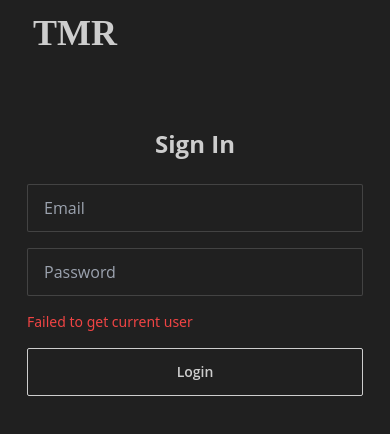
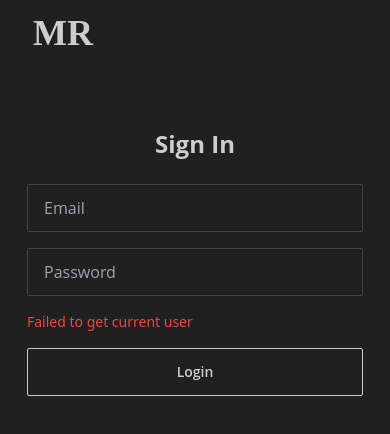
Before and after one commit to james-t-larson/measured-report-client, a Vue app: page /signIn in a window 390 px wide. Shown: the top 434 px of the page. Built offline with nearby package versions, Linux system fonts and the light colour scheme; no server answers; a web font is replaced by a local one.

Commit message:
chore(navbar): simplify brand text to 'Measured Report' and mobile acronym to 'MR'

```diff
--- a/src/components/Navbar.vue
+++ b/src/components/Navbar.vue
@@ -15,8 +15,8 @@
   <div class="navbar mx-5 w-auto">
     <div class="flex-1">
       <router-link :to="'/home'" class="btn btn-ghost prose text-4xl px-1 md:mr-3 md:pl-1 md:text-3xl">
-        <span class="md:inline hidden">The Measured Report</span>
-        <span class="md:hidden py-1">TMR</span>
+        <span class="md:inline hidden">Measured Report</span>
+        <span class="md:hidden py-1">MR</span>
       </router-link>
       <div class="flex w-full flex-col md:inline hidden">
         <div class="divider"></div>
```
